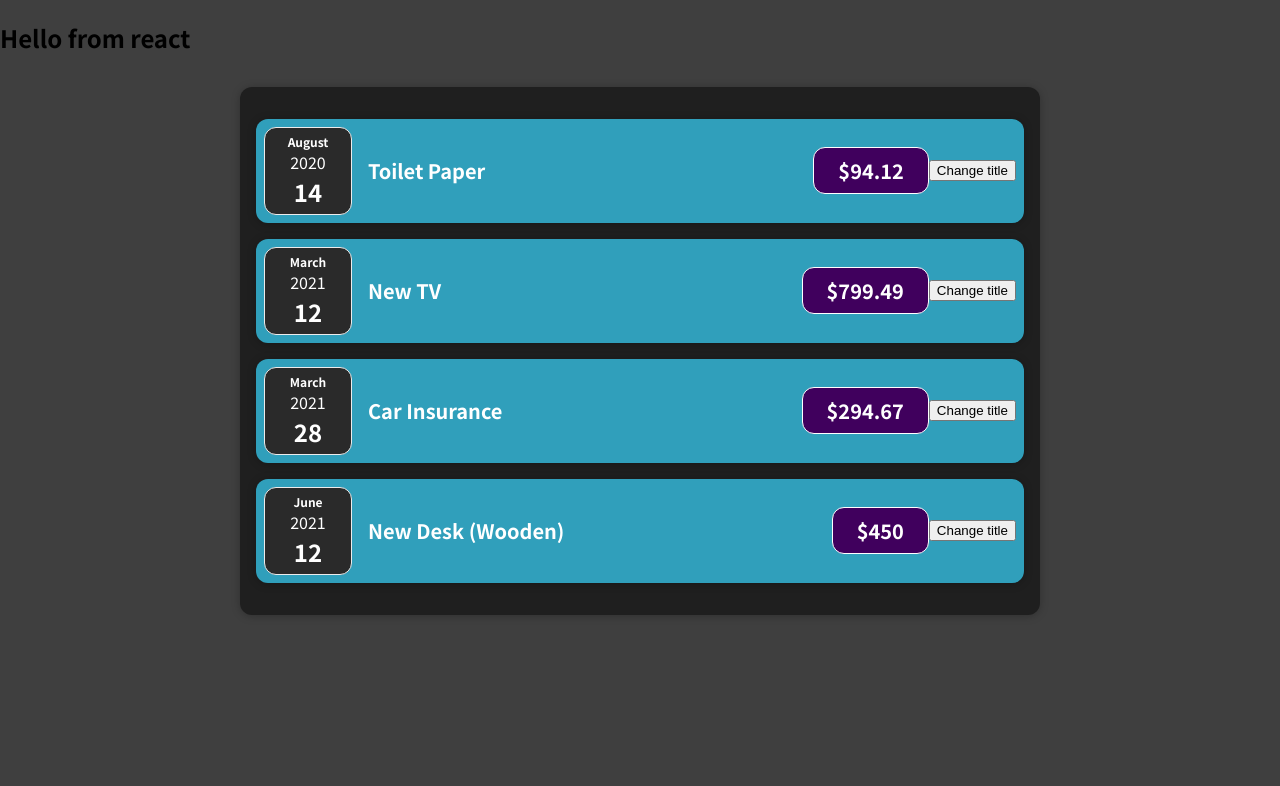
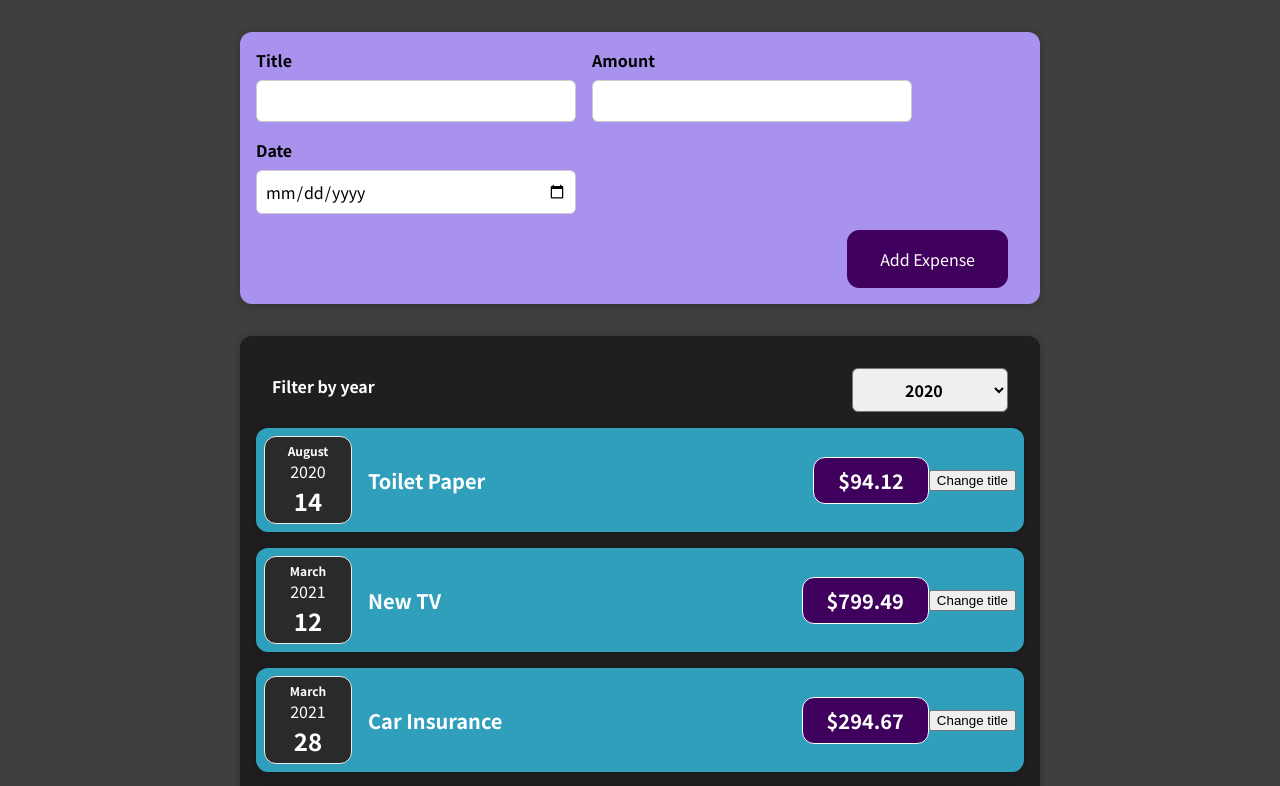
Before and after one commit to ShikaGOD/udemy-react-project, a React (Create React App) app: page / in a window 1280 px wide. Shown: the top 786 px of the page. Built offline with nearby package versions, Linux system fonts and the light colour scheme.

Commit message:
add ExpensesFilter

```diff
--- a/src/App.js
+++ b/src/App.js
@@ -1,4 +1,5 @@
 import Expenses from './components/Expenses/Expenses';
+import NewExpense from './components/NewExpense/NewExpense';
 
 
 function App() {
@@ -24,9 +25,14 @@ function App() {
     },
   ];
 
+  function addExpenseHandler(expense) {
+    console.log('in app.js');
+    console.log(expense)
+  }
+
   return (
     <div>
-      <h2>Hello from react</h2>
+      <NewExpense onAddExpense={addExpenseHandler} />
       <Expenses items = {expenses} />
     </div>
   );
--- a/src/components/Expenses/Expenses.js
+++ b/src/components/Expenses/Expenses.js
@@ -1,10 +1,20 @@
+import {useState} from 'react';
 import ExpenseItem from "./ExpenseItem";
 import Card from "../UI/Card";
-import './Expenses.css';
+import "./Expenses.css";
+import ExpensesFilter from "./ExpensesFilter";
 
 function Expenses(props) {
+  const [filteredYear, setFilteredYear] = useState('2020')
+
+  function filterChangeHandler(selectedYear) {
+    setFilteredYear(selectedYear);
+  }
+
   return (
+    <div>
       <Card className="expenses">
+        <ExpensesFilter selected={filteredYear} onChangeFilter={filterChangeHandler} />
         {props.items.map((expence) => (
           <ExpenseItem
             title={expence.title}
@@ -13,7 +23,8 @@ function Expenses(props) {
           />
         ))}
       </Card>
-)
+    </div>
+  );
 }
 
 export default Expenses;
--- /dev/null
+++ b/src/components/Expenses/ExpensesFilter.css
@@ -0,0 +1,24 @@
+.expenses-filter {
+    color: white;
+    padding: 0 1rem;
+  }
+
+  .expenses-filter__control {
+    display: flex;
+    width: 100%;
+    align-items: center;
+    justify-content: space-between;
+    margin: 1rem 0;
+  }
+
+  .expenses-filter label {
+    font-weight: bold;
+    margin-bottom: 0.5rem;
+  }
+
+  .expenses-filter select {
+    font: inherit;
+    padding: 0.5rem 3rem;
+    font-weight: bold;
+    border-radius: 6px;
+  }
--- /dev/null
+++ b/src/components/Expenses/ExpensesFilter.js
@@ -0,0 +1,23 @@
+import './ExpensesFilter.css';
+
+function ExpensesFilter(props)  {
+    function dropdownChangeHandler(event) {
+        props.onChangeFilter(event.target.value)
+    }
+
+  return (
+    <div className='expenses-filter'>
+      <div className='expenses-filter__control'>
+        <label>Filter by year</label>
+        <select value={props.selected} onChange={dropdownChangeHandler}>
+          <option value='2022'>2022</option>
+          <option value='2021'>2021</option>
+          <option value='2020'>2020</option>
+          <option value='2019'>2019</option>
+        </select>
+      </div>
+    </div>
+  );
+};
+
+export default ExpensesFilter;
--- a/src/components/NewExpense/ExpenseForm.js
+++ b/src/components/NewExpense/ExpenseForm.js
@@ -1,7 +1,95 @@
-import './ExpenseForm.css'
+import "./ExpenseForm.css";
+import { useState } from "react";
 
-function ExpenseForm() {
+function ExpenseForm(props) {
+  const [enteredTitle, setEnteredTitle] = useState("");
+  const [enteredAmount, setEnteredAmount] = useState("");
+  const [enteredDate, setEnteredDate] = useState("");
+  //   const [userInput, setUserInput] = useState({
+  //     enteredTitle: "",
+  //     enteredAmount: "",
+  //     enteredDate: "",
+  //   });
 
+  function titleChangeHandler(event) {
+    setEnteredTitle(event.target.value);
+    // setUserInput({
+    //     ...userInput,
+    //   enteredTitle: event.target.value,
+    // });
+    // setUserInput((prevState) => {
+    //     return { ...prevState, enteredTitle: event.target.value }
+    // })
+  }
+
+  function amountChangeHandler(event) {
+    setEnteredAmount(event.target.value);
+    // setUserInput({
+    //     ...userInput,
+    //   enteredAmount: event.target.value,
+    // });
+  }
+
+  function dateChangeHandler(event) {
+    setEnteredDate(event.target.value);
+    // setUserInput({
+    //     ...userInput,
+    //   enteredDate: event.target.value,
+    // });
+  }
+
+  function submitHandler(event) {
+    event.preventDefault();
+
+    const expenseData = {
+      title: enteredTitle,
+      amount: enteredAmount,
+      date: new Date(enteredDate),
+    };
+
+    props.onSaveExpenseData(expenseData);
+    setEnteredTitle('');
+    setEnteredAmount('');
+    setEnteredDate('');
+  }
+
+  return (
+    <form onSubmit={submitHandler}>
+      <div className="new-expense__controls">
+        <div className="new-expense__control">
+          <label>Title</label>
+          <input
+            type="text"
+            value={enteredTitle}
+            onChange={titleChangeHandler}
+          />
+        </div>
+        <div className="new-expense__control">
+          <label>Amount</label>
+          <input
+            type="number"
+            min="0.01"
+            step="0.01"
+            value={enteredAmount}
+            onChange={amountChangeHandler}
+          />
+        </div>
+        <div className="new-expense__control">
+          <label>Date</label>
+          <input
+            type="date"
+            min="2022-01-01"
+            max="2025-12-22"
+            value={enteredDate}
+            onChange={dateChangeHandler}
+          />
+        </div>
+      </div>
+      <div className="new-expense__actions">
+        <button type="submit">Add Expense</button>
+      </div>
+    </form>
+  );
 }
 
 export default ExpenseForm;
--- a/src/components/NewExpense/NewExpense.js
+++ b/src/components/NewExpense/NewExpense.js
@@ -1,7 +1,20 @@
+import ExpenseForm from "./ExpenseForm";
 import "./NewExpense.css";
 
-function NewExpense() {
-  return <div className="new-expense"></div>;
+function NewExpense(props) {
+  function saveExpenseDataHandler(enteredExpenseData) {
+    const expenseData = {
+      ...enteredExpenseData,
+      id: Math.random().toString()
+    };
+    props.onAddExpense(expenseData)
+  }
+
+  return (
+    <div className="new-expense">
+      <ExpenseForm onSaveExpenseData={saveExpenseDataHandler} />
+    </div>
+  );
 }
 
 export default NewExpense;
```
Also changed, not shown: src/components/NewExpense/NewExpense.css (indentation only). Lines whose indentation alone changed are shown as unchanged.
